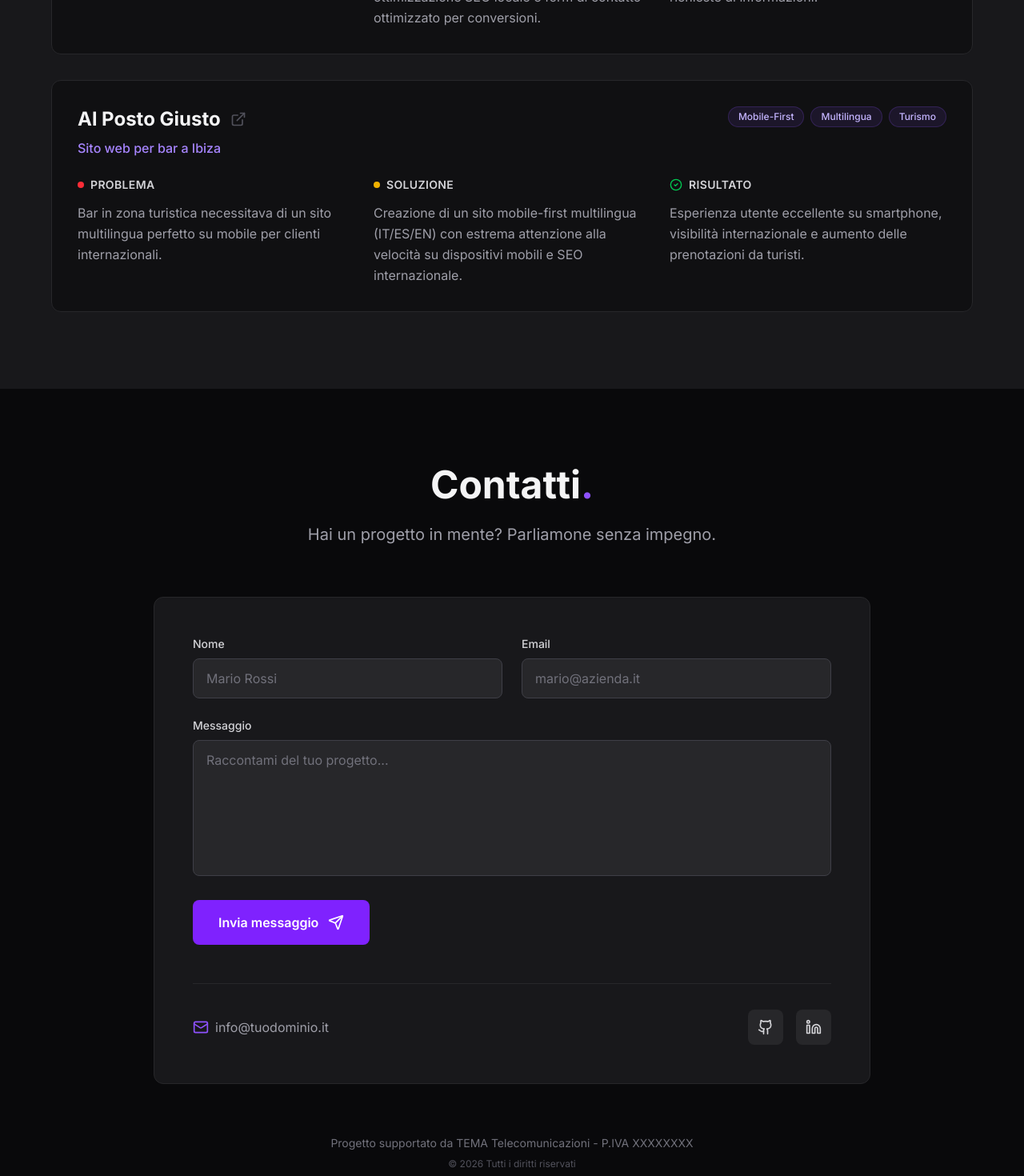
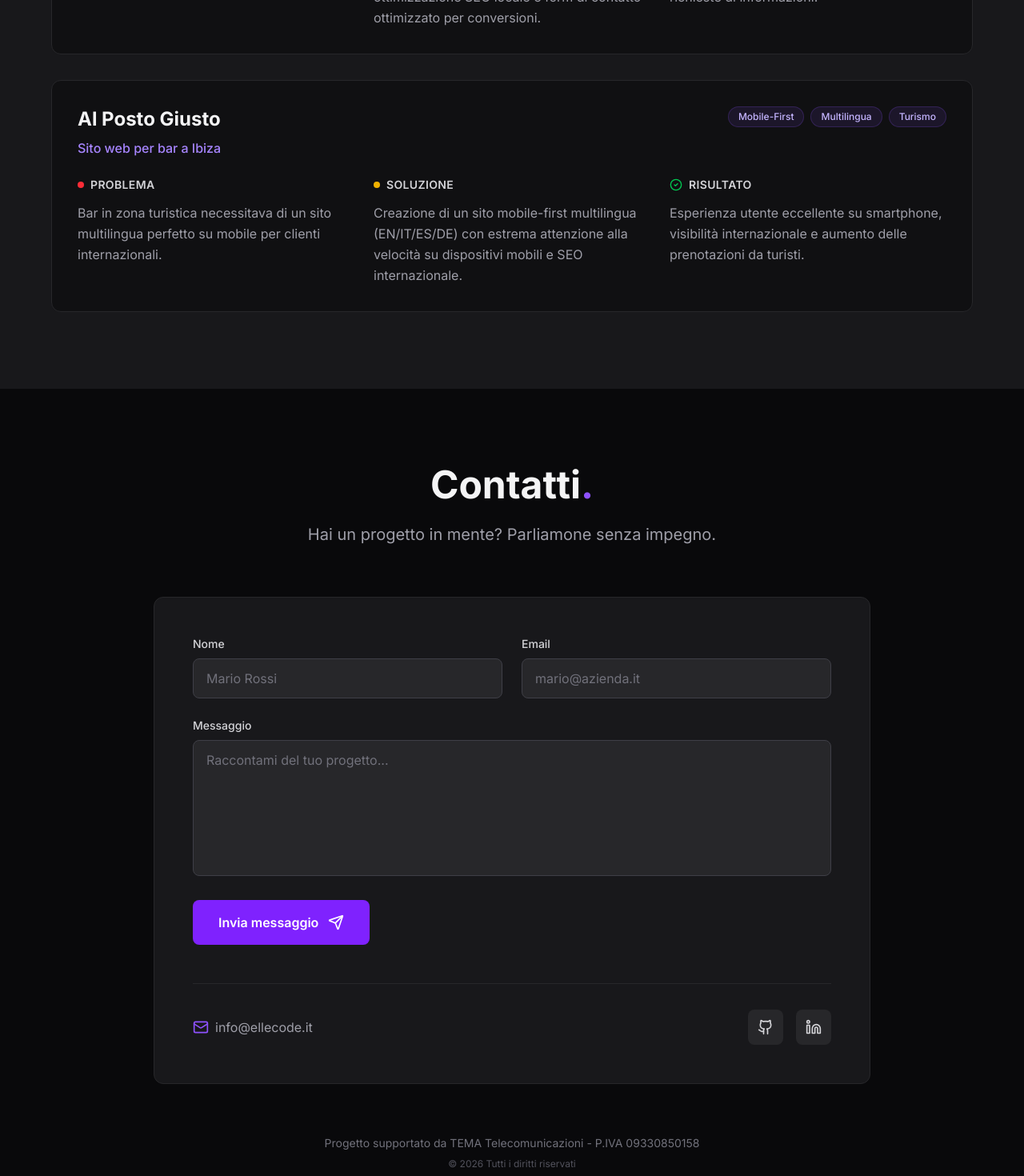
Before and after one commit to LucasPlatforms/ElleCode, a Next.js app: page / in a window 1280 px wide. Shown: the part 3540-5010 px from the top of the page at 80% size. Built offline with nearby package versions, Linux system fonts and the light colour scheme.

Commit message:
modifiche ai contenuti

```diff
--- a/next.config.mjs
+++ b/next.config.mjs
@@ -1,7 +1,7 @@
 /** @type {import('next').NextConfig} */
 const nextConfig = {
   /* config options here */
-  // reactCompiler: true,
+  reactCompiler: true,
 };
 
 export default nextConfig;
--- a/src/components/Contact.jsx
+++ b/src/components/Contact.jsx
@@ -97,7 +97,7 @@ export default function Contact() {
                   href="mailto:info@tuodominio.it"
                   className="hover:text-white transition-colors"
                 >
-                  info@tuodominio.it
+                  info@ellecode.it
                 </a>
               </div>
 
@@ -128,7 +128,7 @@ export default function Contact() {
         {/* --- FOOTER --- */}
         <footer className="mt-16 text-center">
           <p className="text-zinc-500 text-sm">
-            Progetto supportato da TEMA Telecomunicazioni - P.IVA XXXXXXXX
+            Progetto supportato da TEMA Telecomunicazioni - P.IVA 09330850158
           </p>
           <p className="text-zinc-600 text-xs mt-2">
             © {new Date().getFullYear()} Tutti i diritti riservati
--- a/src/components/Projects.jsx
+++ b/src/components/Projects.jsx
@@ -24,7 +24,7 @@ const projects = [
     result:
       "Sito velocissimo con ottima visibilità sui motori di ricerca locali e aumento delle richieste di informazioni.",
     tags: ["Performance", "SEO Locale", "Lead Generation"],
-    link: "#",
+    link: "https://www.sevenhead.it/",
   },
   {
     name: "Al Posto Giusto",
@@ -32,11 +32,11 @@ const projects = [
     problem:
       "Bar in zona turistica necessitava di un sito multilingua perfetto su mobile per clienti internazionali.",
     solution:
-      "Creazione di un sito mobile-first multilingua (IT/ES/EN) con estrema attenzione alla velocità su dispositivi mobili e SEO internazionale.",
+      "Creazione di un sito mobile-first multilingua (EN/IT/ES/DE) con estrema attenzione alla velocità su dispositivi mobili e SEO internazionale.",
     result:
       "Esperienza utente eccellente su smartphone, visibilità internazionale e aumento delle prenotazioni da turisti.",
     tags: ["Mobile-First", "Multilingua", "Turismo"],
-    link: "#",
+    link: "al-posto-giusto.vercel.app",
   },
 ];
 
```
